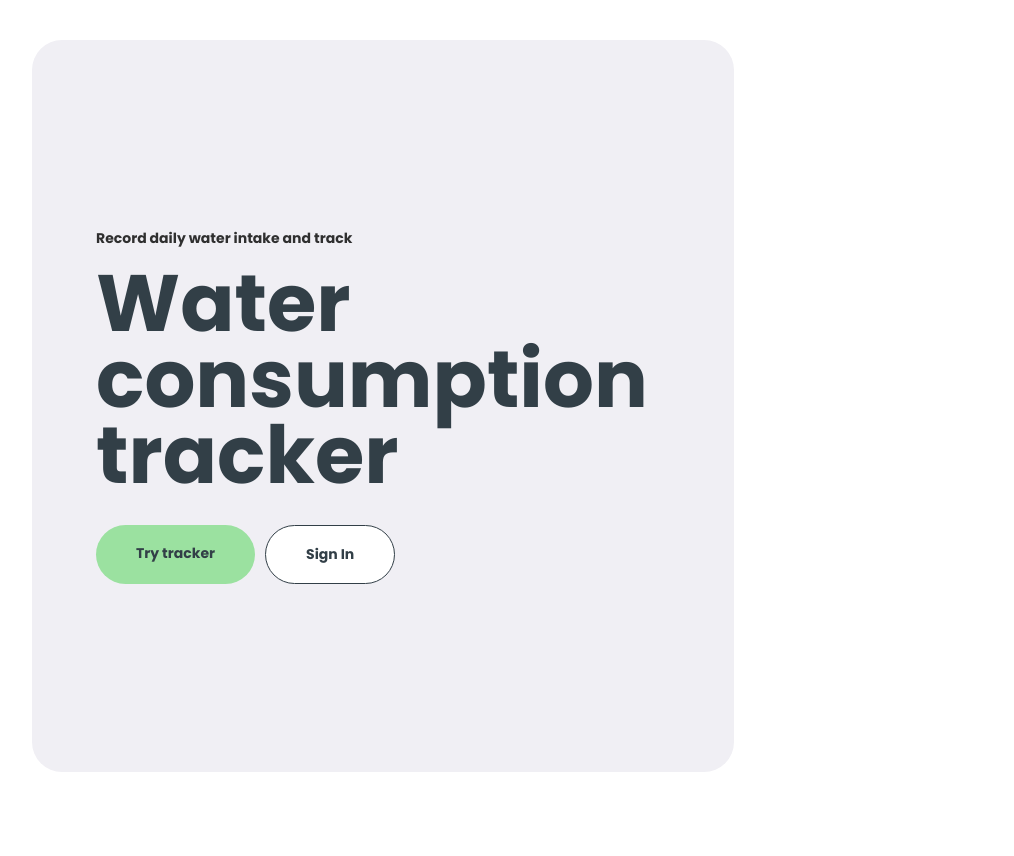
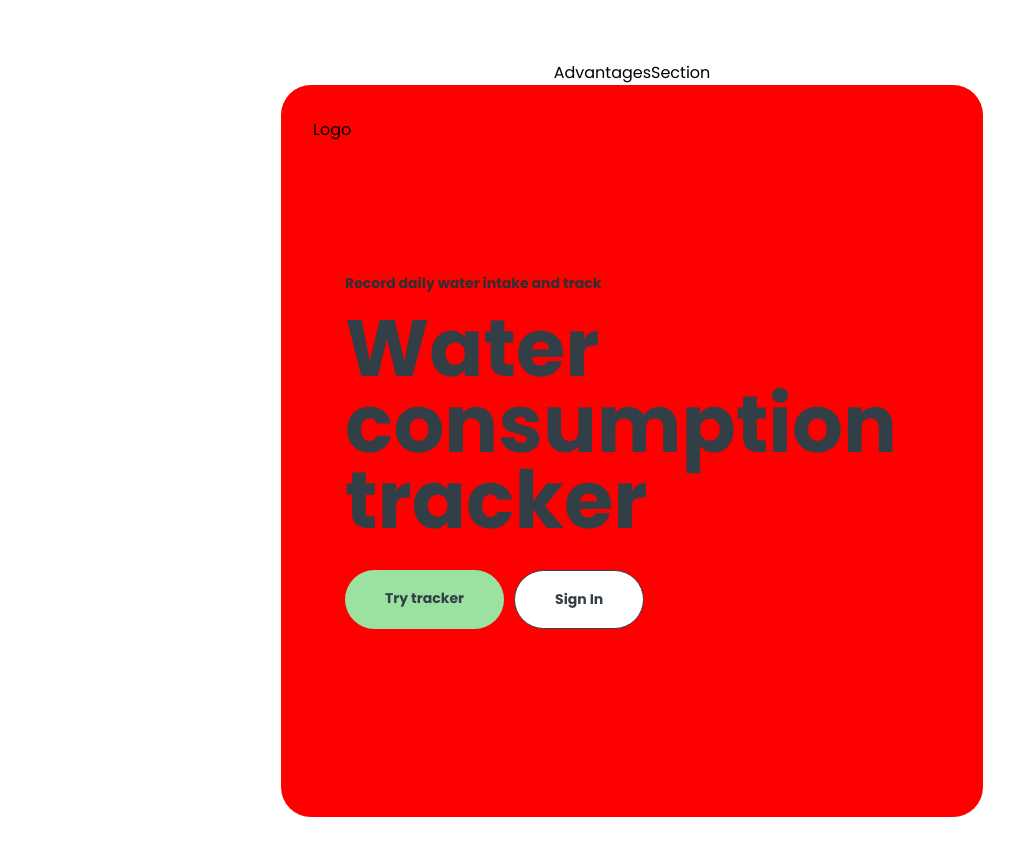
Before and after one commit to dmeshkovGit/AquaTrack, a React (Vite) app: page / in a window 1280 px wide. Shown: the top 856 px of the page, without its empty margins (8-1022 px from the left). Before the commit the page ends 812 px from the top, so only its background shows below. Built offline with nearby package versions, Linux system fonts and the light colour scheme; a web font is replaced by a local one.

Commit message:
fix problem with logo

```diff
--- a/src/components/SharedLayout/SharedLayout.jsx
+++ b/src/components/SharedLayout/SharedLayout.jsx
@@ -1,9 +1,10 @@
 import AdvantagesSection from '../../components/AdvantagesSection/AdvantagesSection';
+import styles from "./SharedLayout.module.css"
 
 export default function SharedLayout({ children }) {
-  const isLoggedIn = true;
+  const isLoggedIn = false;
   return (
-    <div>
+    <div className={styles.container}>
       {!isLoggedIn && <AdvantagesSection />}
       {children}
     </div>
--- a/src/components/SharedLayout/SharedLayout.module.css
+++ b/src/components/SharedLayout/SharedLayout.module.css
@@ -0,0 +1,7 @@
+.container {
+    display: flex;
+    flex-direction: column;
+    align-items: center;
+    padding: 20px;
+    background-color: #ffffff; /* Встановіть потрібний фон */
+  }
--- a/src/components/WelcomeSection/WelcomeSection.jsx
+++ b/src/components/WelcomeSection/WelcomeSection.jsx
@@ -1,12 +1,14 @@
 // import React from 'react';
 import { Link } from 'react-router-dom';
-// import Logo from '../../shared/components/Logo/Logo';
+import Logo from '../../shared/components/Logo/Logo';
 import styles from './WelcomeSection.module.css';
 
 export default function WelcomeSection() {
   return (
     <div className={styles.container}>
-      {/* <Logo /> */}
+      <div className={styles.logo}>
+      <Logo />
+      </div>
       <div className={styles.titles}>
         <h2 className={styles.subtitle}>Record daily water intake and track</h2>
         <h1 className={styles.title}>Water consumption tracker</h1>
--- a/src/components/WelcomeSection/WelcomeSection.module.css
+++ b/src/components/WelcomeSection/WelcomeSection.module.css
@@ -5,14 +5,22 @@ body {
 }
 
 .container {
+  position: relative;
   display: flex;
   flex-direction: column;
   align-items: flex-start;
   justify-content: center;
   padding: 67px 16px;
   background-color: #F0EFF4;
+  background-color: red;
   max-width: 375px;
   border-radius: 30px;
+}
+
+.logo{
+  position: absolute;
+  left: 16px;
+  top: 24px;
 }
 
 .titles {
@@ -78,6 +86,10 @@ body {
   .signIn {
     padding: 18px 40px;
   }
+  .logo{
+    top: 32px;
+    left: 32px;
+  }
 }
 
 @media screen and (min-width: 1100px) {
```
